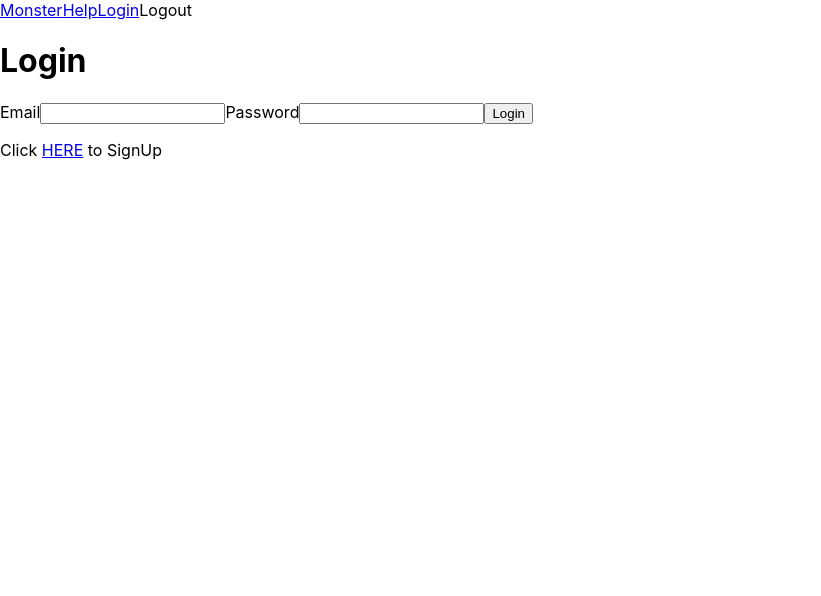
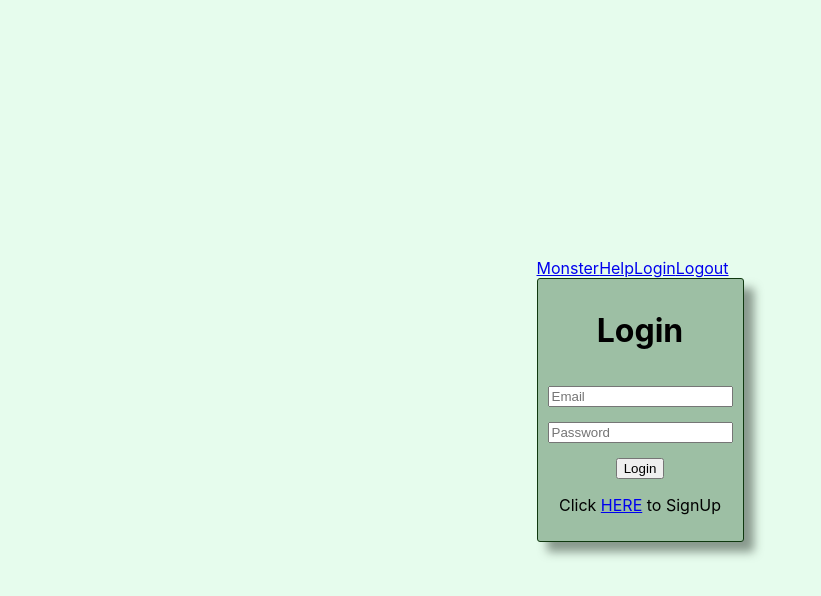
Before and after one commit to Thadman/front-pojomon, a React (Create React App) app: page /login in a window 1280 px wide. Shown: the top 596 px of the page, without its empty margins (0-821 px from the left). Built offline with nearby package versions, Linux system fonts and the light colour scheme; no server answers.

Commit message:
started styling, initial commit

```diff
--- a/package.json
+++ b/package.json
@@ -6,10 +6,14 @@
     "@testing-library/jest-dom": "^4.2.4",
     "@testing-library/react": "^9.3.2",
     "@testing-library/user-event": "^7.1.2",
+    "bulma": "^0.9.0",
+    "node": "^14.5.0",
+    "node-sass": "^4.14.1",
     "react": "^16.13.1",
     "react-dom": "^16.13.1",
     "react-router-dom": "^5.2.0",
-    "react-scripts": "3.4.1"
+    "react-scripts": "3.4.1",
+    "sass": "^1.26.10"
   },
   "scripts": {
     "deploy": "yarn build && netlify deploy --prod --dir=build",
--- a/src/App.jsx
+++ b/src/App.jsx
@@ -4,7 +4,7 @@ import NavBar from "./Components/Navbar";
 import Login from "./Components/Login";
 import SignUp from "./Components/SignUp";
 import GameMonster from "./Components/GameMonster";
-import Death from "./Components/Death"
+import Death from "./Components/Death";
 import Help from "./Components/Help";
 import NoMatch from "./Components/NoMatch";
 
@@ -43,13 +43,11 @@ class App extends React.Component {
     }
   }
 
-
   render() {
-
-    const loggedIn = localStorage.getItem("token")
+    const loggedIn = localStorage.getItem("token");
 
     return (
-      <div>
+      <div className="container">
         <BrowserRouter>
           <div>
             <Route
--- a/src/Components/Login.jsx
+++ b/src/Components/Login.jsx
@@ -1,5 +1,6 @@
 import React from "react";
 import { Link } from "react-router-dom";
+import "../Stylesheets/index.scss";
 
 class Login extends React.Component {
   state = { email: "", password: "", errMessage: "" };
@@ -49,28 +50,31 @@ class Login extends React.Component {
       <div className="form-container">
         <h1>Login</h1>
         {errMessage && <span>{errMessage}</span>}
+
         <form onSubmit={this.onFormSubmit}>
-          <label htmlFor="email">Email</label>
           <input
             type="email"
             name="email"
             id="email"
             value={email}
             data-testid="email"
+            placeholder="Email"
             onChange={this.onInputChange}
           />
-          <label htmlFor="password">Password</label>
           <input
             type="password"
             name="password"
             id="password"
             value={password}
             data-testid="password"
+            placeholder="Password"
             onChange={this.onInputChange}
           />
-          <input type="submit" value="Login" />
+          <div className="button">
+            <input type="submit" value="Login" />
+          </div>
         </form>
-        <p>
+        <p className="clickHere">
           Click <Link to="/sign-up">HERE</Link> to SignUp
         </p>
       </div>
--- a/src/Components/Navbar.jsx
+++ b/src/Components/Navbar.jsx
@@ -2,37 +2,34 @@ import React from "react";
 import { Link } from "react-router-dom";
 
 class NavBar extends React.Component {
-
-  // choice = () => {
-  //   console.log(this.props);
-  //   if (this.props.loggedIn) {
-  //     return (
-  //       <span
-  //         onClick={(event) => {
-  //           this.props.logoutCallback();
-  //           localStorage.removeItem("token");
-  //           this.props.history.push("/login");
-  //         }}
-  //       >
-  //         Logout
-  //       </span>
-  //     );
-  //   } else {
-  //     return <Link to="/login">Login</Link>;
-  //   }
-  // };
-
   render() {
-
     return (
-      <nav>
+      <div>
         {}
         <Link to="/game">Monster</Link>
         <Link to="/help">Help</Link>
         <Link to="/login" data-testid="login">
           Login
         </Link>
-        <span
+
+        <Link
+          to="/login"
+          onClick={(event) => {
+            this.props.logoutCallback();
+            localStorage.removeItem("token");
+          }}
+        >
+          Logout
+        </Link>
+      </div>
+    );
+  }
+}
+
+export default NavBar;
+
+{
+  /* <span
           onClick={(event) => {
             this.props.logoutCallback();
             localStorage.removeItem("token");
@@ -40,12 +37,5 @@ class NavBar extends React.Component {
           }}
         >
           Logout
-        </span>
-      </nav>
-    );
-  }
+        </span> */
 }
-
-
-
-export default NavBar;
--- a/src/Stylesheets/index.css
+++ /dev/null
@@ -1,13 +0,0 @@
-body {
-  margin: 0;
-  font-family: -apple-system, BlinkMacSystemFont, 'Segoe UI', 'Roboto', 'Oxygen',
-    'Ubuntu', 'Cantarell', 'Fira Sans', 'Droid Sans', 'Helvetica Neue',
-    sans-serif;
-  -webkit-font-smoothing: antialiased;
-  -moz-osx-font-smoothing: grayscale;
-}
-
-code {
-  font-family: source-code-pro, Menlo, Monaco, Consolas, 'Courier New',
-    monospace;
-}
--- /dev/null
+++ b/src/Stylesheets/index.scss
@@ -0,0 +1,54 @@
+body {
+  margin: 0;
+  font-family: -apple-system, BlinkMacSystemFont, "Segoe UI", "Roboto", "Oxygen",
+    "Ubuntu", "Cantarell", "Fira Sans", "Droid Sans", "Helvetica Neue",
+    sans-serif;
+  -webkit-font-smoothing: antialiased;
+  -moz-osx-font-smoothing: grayscale;
+}
+
+code {
+  font-family: source-code-pro, Menlo, Monaco, Consolas, "Courier New",
+    monospace;
+}
+
+.container {
+  display: flex;
+  align-items: center;
+  justify-content: center;
+  height: 100vh;
+  width: 100vw;
+  margin: 0 auto;
+  background-color: #e6fced;
+
+  .form-container {
+    display: flex;
+    flex-direction: column;
+    border: 1px solid #0f380f;
+    padding: 10px;
+    border-radius: 3px;
+    background-color: #9dbfa4;
+    box-shadow: #2c382e80 10px 10px 10px 0px;
+
+    h1 {
+      text-align: center;
+    }
+
+    form {
+      display: flex;
+      flex-direction: column;
+      input {
+        margin-top: 15px;
+      }
+    }
+
+    .button {
+      display: flex;
+      justify-content: center;
+    }
+
+    .clickHere {
+      text-align: center;
+    }
+  }
+}
--- a/src/index.js
+++ b/src/index.js
@@ -1,6 +1,7 @@
 import React from "react";
 import ReactDOM from "react-dom";
-import "./Stylesheets/index.css";
+import "./Stylesheets/index.scss";
 import App from "./App";
+// import "bulma/css/bulma.css";
 
 ReactDOM.render(<App />, document.getElementById("root"));
```
Also changed, not shown: 1 other file (tests, documents, lock files or other folders).
